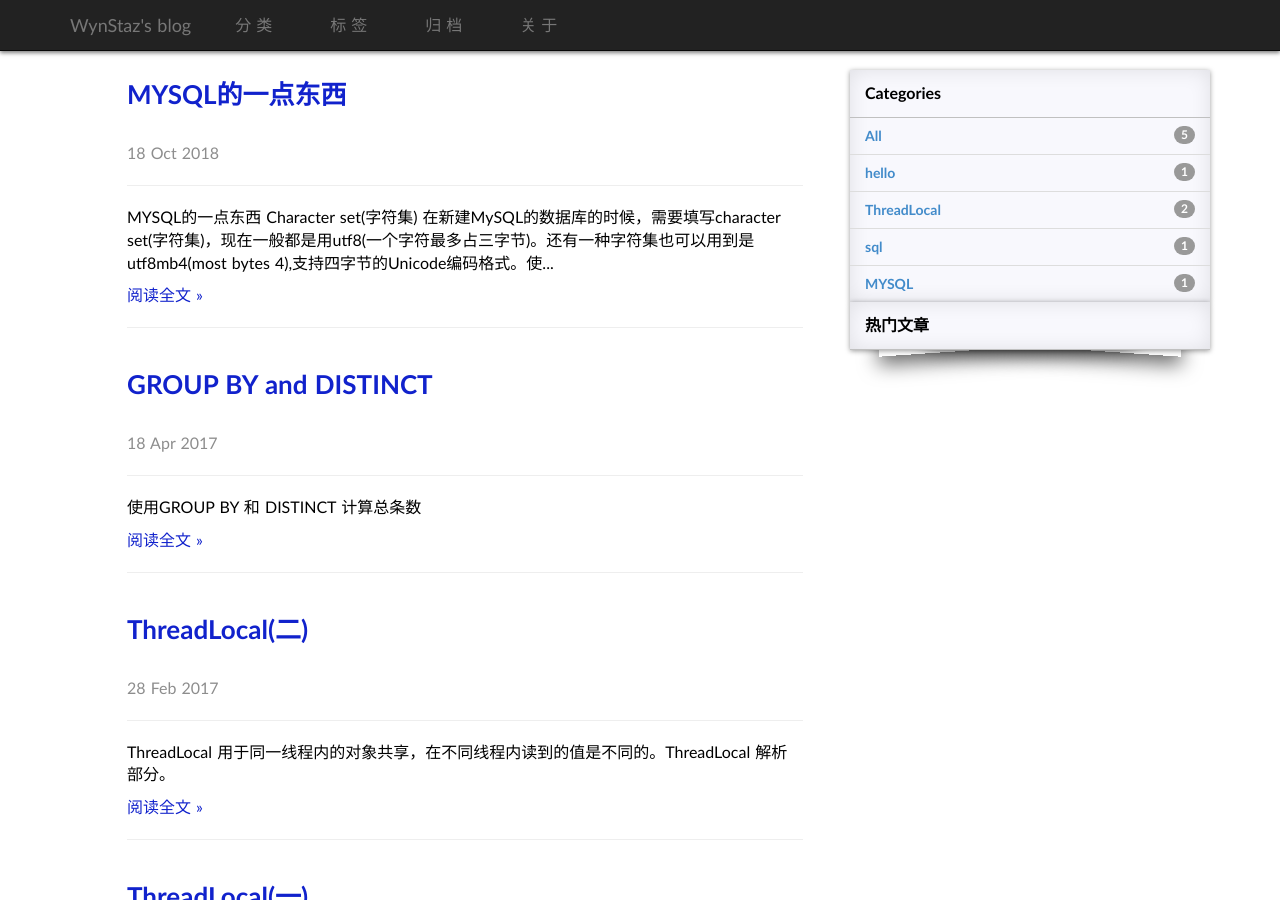
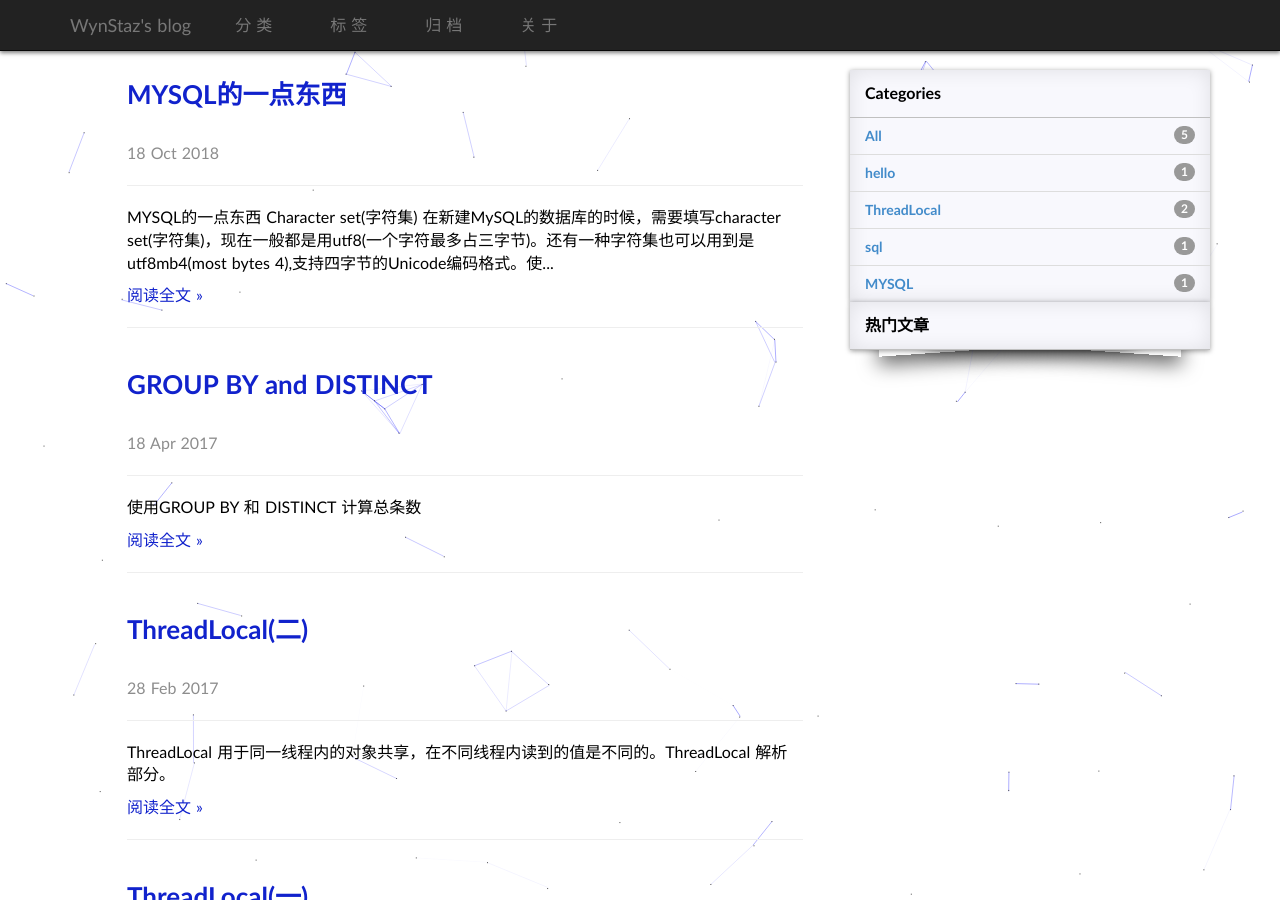
Before and after one commit to Staz1994/Staz1994.github.io, a Jekyll site: the page built from index.html, in a window 1280 px wide and 900 px high. Built offline with Jekyll 4.4.1, drawn with Linux system fonts in a browser that asks for light colours; nearby versions of some CDN libraries; the list of posts is cut into pages by our own code; comment, search, counter and statistics services are not loaded; a style sheet for code colours, icons or effects is not loaded.

Commit message:
add canvas

```diff
--- a/_layouts/default.html
+++ b/_layouts/default.html
@@ -25,8 +25,6 @@
    <!-- 回到顶部js-->
     <script src="/js/index.js"></script>
 
-    <script src="/js/canvas-nest.js"></script>
-
     <link href="http://cdn.bootcss.com/highlight.js/9.4.0/styles/monokai_sublime.min.css" rel="stylesheet">
     <script src="http://cdn.bootcss.com/highlight.js/9.4.0/highlight.min.js"></script>
     <script>
@@ -35,6 +33,7 @@
   </head>
 
   <body>
+  <script type="text/javascript" color="0,0,255" opacity='0.7' zIndex="-2" count="99" src="/js/canvas-nest.js"></script>
     <!-- Navigation -->
     <nav class="navbar navbar-inverse navbar-fixed-top" role="navigation">
       <div class="container">
```
